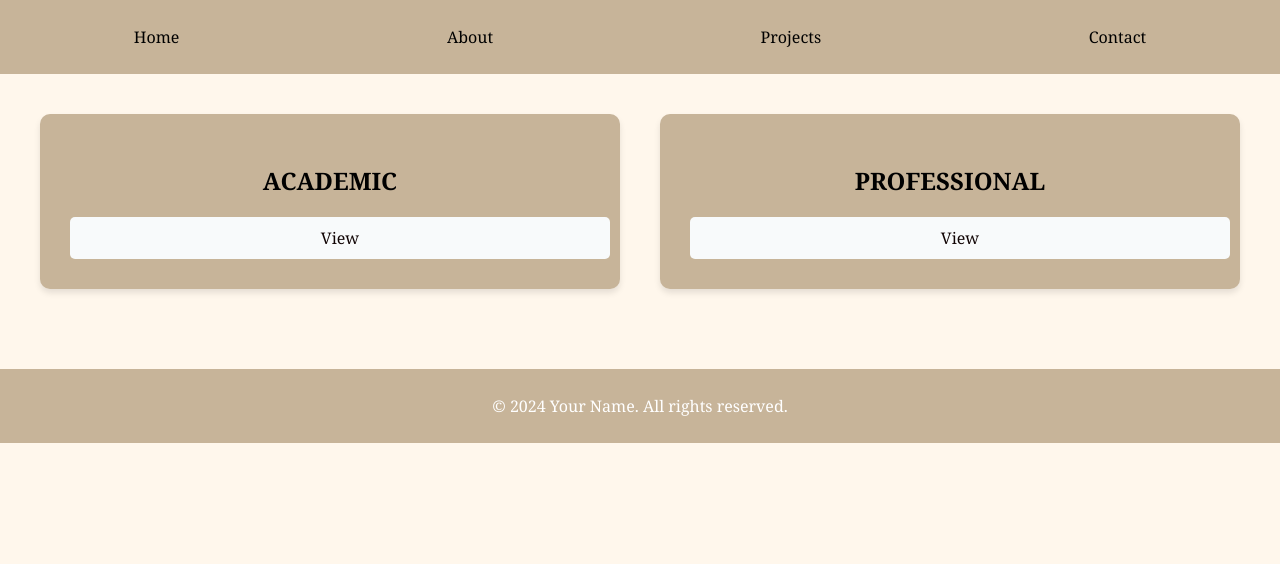
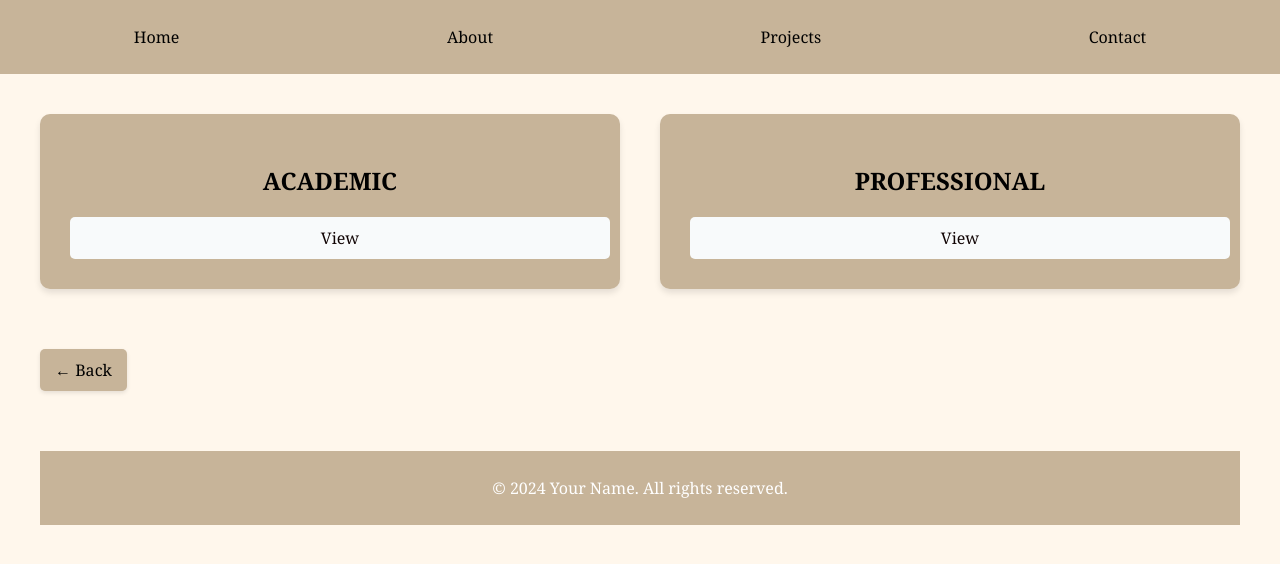
Before and after one commit to karinaalexpachec/Portfolio, a plain HTML site: page projects.html in a window 1280 px wide. Drawn offline with Linux system fonts and the light colour scheme.

Commit message:
back button
button

```diff
--- a/projects.html
+++ b/projects.html
@@ -40,6 +40,9 @@
             </div>
         </section>
     </main>
+
+    <main class="project-page">
+        <a href="index.html" class="back-button">&larr; Back </a>
     <footer>
         <p>&copy; 2024 Your Name. All rights reserved.</p>
     </footer>
```
